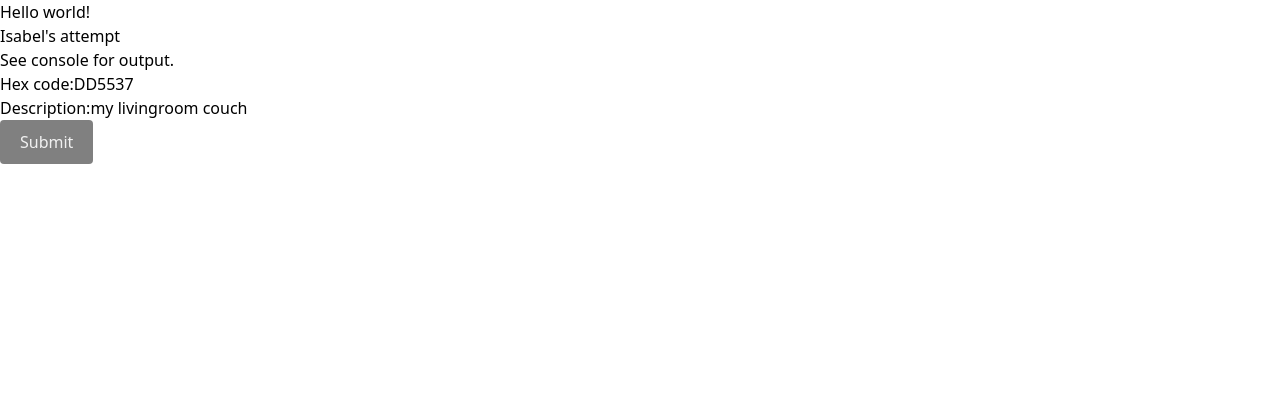
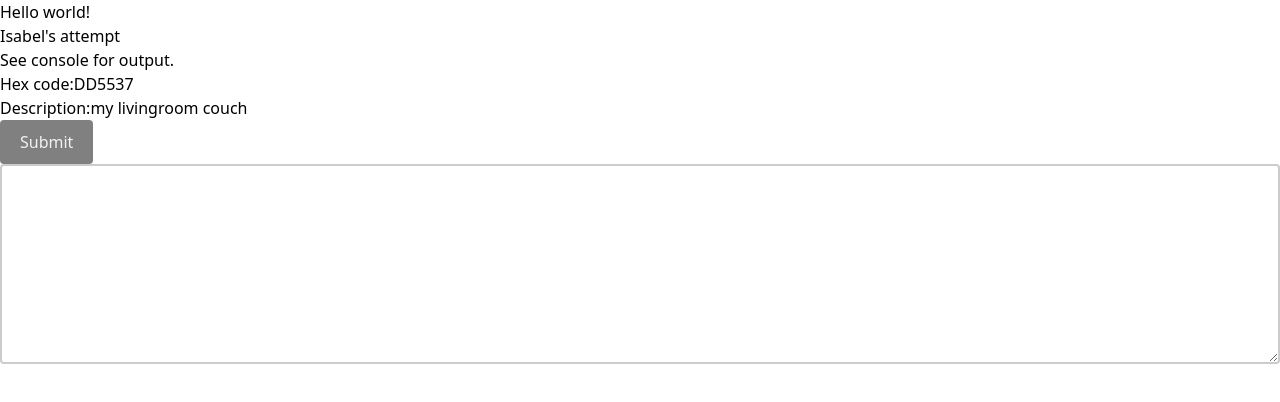
Before and after one commit to chingu-voyages/v49-tier2-team-19, a React (Vite) app in the folder colorpicker/: page / in a window 1280 px wide. Shown: the top 402 px of the page. Built offline with nearby package versions, Linux system fonts and the light colour scheme; what groq-sdk would draw is missing.

Commit message:
add textarea and print response to textarea

```diff
--- a/colorpicker/src/App.css
+++ b/colorpicker/src/App.css
@@ -15,3 +15,13 @@ button {
   button:hover {
     background-color: black;
   }
+
+  textarea {
+    width: 100%;
+    height: 200px;
+    padding: 12px 20px;
+    box-sizing: border-box;
+    border: 2px solid #ccc;
+    border-radius: 4px;
+    background-color: #fififi;
+  }
--- a/colorpicker/src/App.jsx
+++ b/colorpicker/src/App.jsx
@@ -1,3 +1,6 @@
+// https://serpapi.com/blog/create-super-fast-ai-assistant-with-groq/
+// https://www.youtube.com/watch?v=hw_J53MZT4o
+
 import './index.css'; // added by isabel may 25 24
 import "./App.css";
 import React from 'react';
--- a/colorpicker/src/TextForm.jsx
+++ b/colorpicker/src/TextForm.jsx
@@ -6,16 +6,32 @@ export default function TextForm() {
   // Define default state values
   const defaultHex = 'DD5537';
   const defaultPrompt = 'my livingroom couch';
+
+  // Define state to store the response from the API
+  const [response, setResponse] = useState('');
+
   // useState hook creates state variables and setter functions
   const [hexText, setHexText] = useState(defaultHex);
   const [describeText, setDescribeText] = useState(defaultPrompt);
 
-  // Handles form submission
+  // submit handling
   const handleSubmit = async () => {
-    // Call getColors function with hexText and describeText
-    const response = await getColors(hexText, describeText);
-    console.log(response); // Check the response from the API
+    try {
+      // Call getColors function with hexText and describeText
+      const colorsResponse = await getColors(hexText, describeText);
+      if (colorsResponse) {
+        // Update state with the response
+        setResponse(colorsResponse);
+      } else {
+        // Handle case where colorsResponse is undefined
+        console.error("Error: Empty response received from getColors");
+      }
+    } catch (error) {
+      // Handle any errors
+      console.error("Error while fetching colors:", error.message);
+    }
   };
+
 
   // Render the form
   return (
@@ -43,6 +59,15 @@ export default function TextForm() {
       <button onClick={handleSubmit}>
         Submit
       </button>
+      <br />
+      {/* Display the response in a text box */}
+      <textarea
+        backgroundcolor="red"
+        value={response}
+        rows={5}
+        cols={50}
+        readOnly
+      />
     </div>
   );
 }
--- a/colorpicker/src/groqaiService.js
+++ b/colorpicker/src/groqaiService.js
@@ -1,25 +1,40 @@
 import { Groq } from "groq-sdk";
 
+// Initialize the Groq instance
 const groq = new Groq({
   apiKey: import.meta.env.VITE_GROQ_API_KEY,
   dangerouslyAllowBrowser: true
 });
 
+// Function to get color recommendations
 export const getColors = async (hexCode, text) => {
-  const adjectives = ['warm', 'cool', 'vivid', 'desaturated', 'happy'];
+  const adjectives = ['contrasting', 'similar', 'complementary', 'analogous', 'pentadic'];
   try {
-    console.log("Recommended colors:");
+    // Initialize an empty string to store the recommendations
+    let recommendations = "";
+
+    // Loop through the adjectives
     for (const adj of adjectives) {
       const messages = [
-        { role: 'system', content: 'You are a fashionable and creative assistant.' },
+        { role: 'system', content: 'You are a creative assistant, you restate the hex and phrase only, then list 5 hexcodes you recommend only.' },
         { role: 'user', content: `Given the hex code "${hexCode}" and the phrase "${text}", recommend a ${adj} color.` }
       ];
+
+      // Fetch the recommendations from the API
       const response = await groq.chat.completions.create({ messages, model: "llama3-8b-8192" });
       const choice = response.choices[0];
       const recommendedColor = choice.message.content.trim();
-      console.log(`${adj}: ${recommendedColor}`);
+
+      // Append the recommendation to the string
+      recommendations += `${adj}: ${recommendedColor}\n`;
     }
+
+    // Return the recommendations string
+    return recommendations;
   } catch (error) {
+    // Handle any errors
     console.error("Error generating recommended colors:", error.message);
+    // Return an empty string or handle the error as needed
+    return "";
   }
 };
```
